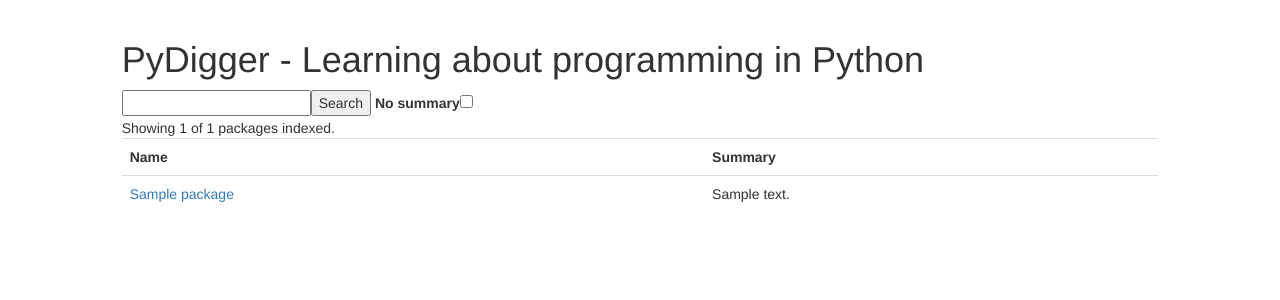
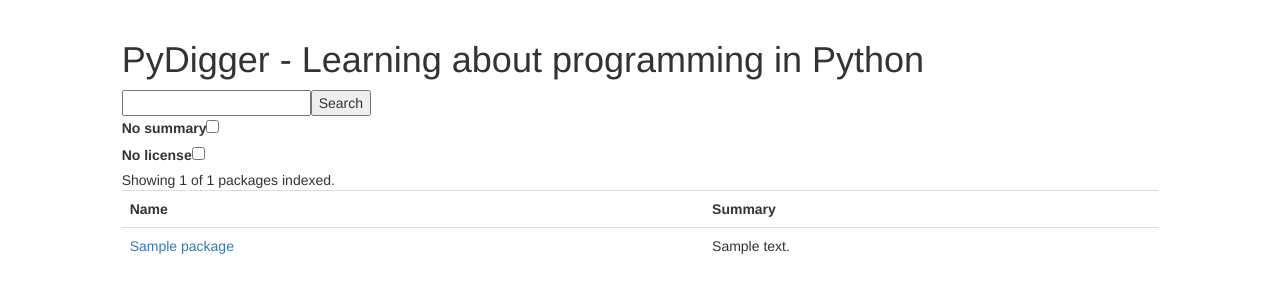
Before and after one commit to szabgab/pydigger.com, a Flask app: page / in a window 1280 px wide. Shown: the part 52-352 px from the top of the page. Run offline with Flask 2, Linux system fonts and the light colour scheme; a database or web service that is not in the repository returns one stand-in record (values such as "Sample title"); some libraries are stand-ins or nearby versions.

Commit message:
no license

```diff
--- a/code_maven/templates/main.html
+++ b/code_maven/templates/main.html
@@ -5,8 +5,9 @@
     <div class="col-md-10">
 
     <form action="/search">
-    <input name="q" value="{{search.q}}"><input type="submit" value="Search">
-    <label>No summary</label><input type="checkbox" name="no_summary" {% if search.no_summary %}CHECKED{% endif %}>
+    <input name="q" value="{{search.q}}"><input type="submit" value="Search"><br>
+    <label>No summary</label><input type="checkbox" name="no_summary" {% if search.no_summary %}CHECKED{% endif %}><br>
+    <label>No license</label><input type="checkbox" name="no_license" {% if search.no_license %}CHECKED{% endif %}><br>
     </form>
 
     Showing {{count}} of {{total}} packages indexed.
--- a/code_maven/templates/stats.html
+++ b/code_maven/templates/stats.html
@@ -5,6 +5,7 @@
         <table class="table">
             <tr><td>Number of packages indexed</td><td>{{total}}</td>
             <tr><td>No summary</td><td>{% if no_summary %}<a href="/search?no_summary=on">{{no_summary}}</a>{% else %}0{% endif %}</td>
+            <tr><td>No license</td><td>{% if no_license %}<a href="/search?no_license=on">{{no_license}}</a>{% else %}0{% endif %}</td>
         </table>
     </div>
     <div class="col-md-1"></div>
--- a/code_maven/website.py
+++ b/code_maven/website.py
@@ -18,10 +18,13 @@ def main():
     query = {}
     q = request.args.get('q', '')
     no_summary = request.args.get('no_summary', '')
+    no_license = request.args.get('no_license', '')
     if q != '':
         query['name'] = { '$regex' : q, '$options' : 'i'}
     if no_summary:
         query['summary'] = ''
+    if no_license:
+        query['license'] = ''
 
     data = db.packages.find(query).sort([("pubDate", pymongo.DESCENDING)]).limit(limit)
     count = db.packages.find(query).count()
@@ -41,10 +44,12 @@ def main():
 def stats():
     total = db.packages.find().count()
     no_summary = db.packages.find({'summary' : ''}).count()
+    no_license = db.packages.find({'license' : ''}).count()
     return render_template('stats.html',
         title = "PyDigger - Statistics",
         total = total,
         no_summary = no_summary,
+        no_license = no_license,
     )
 
 
```
